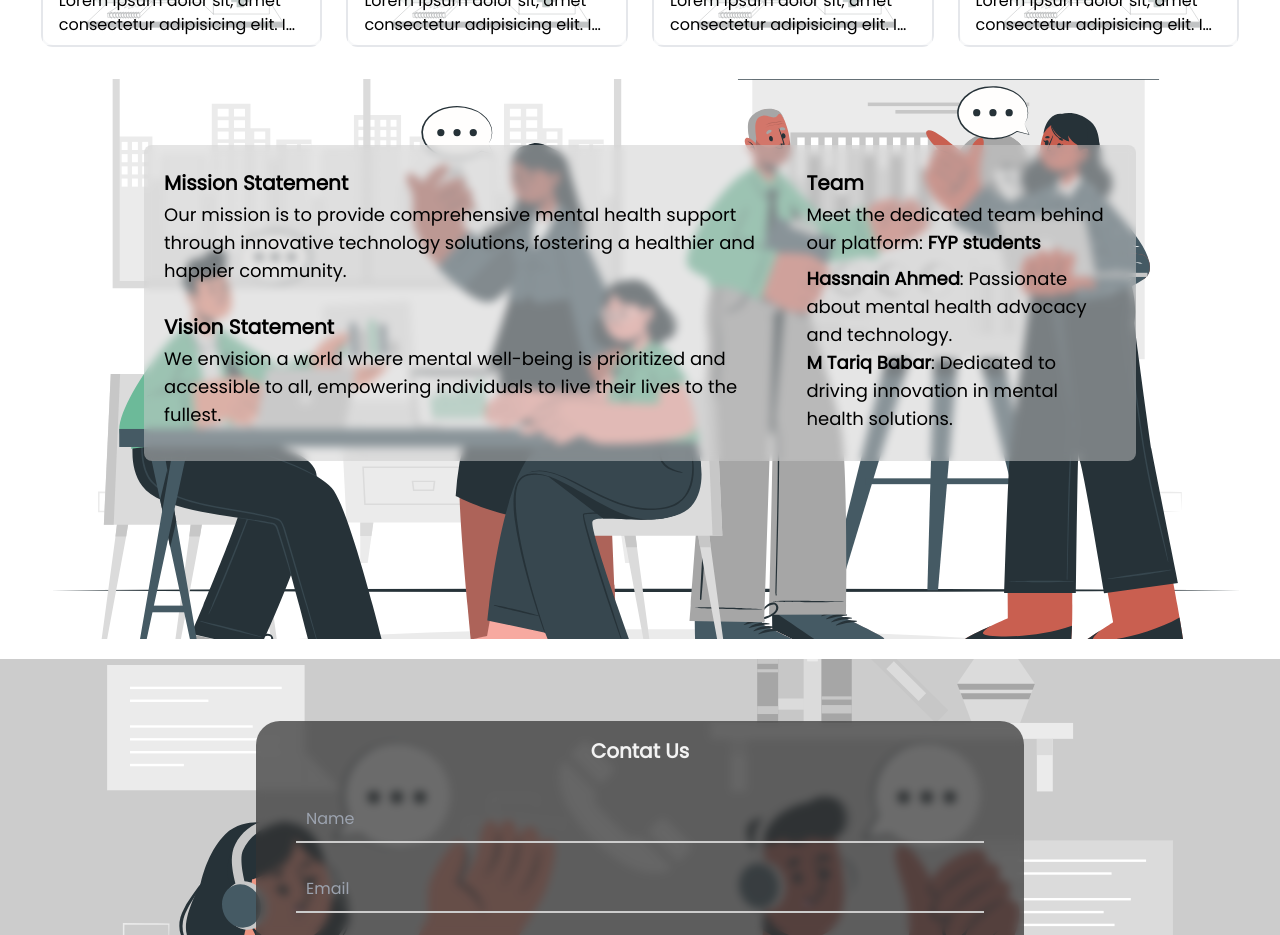
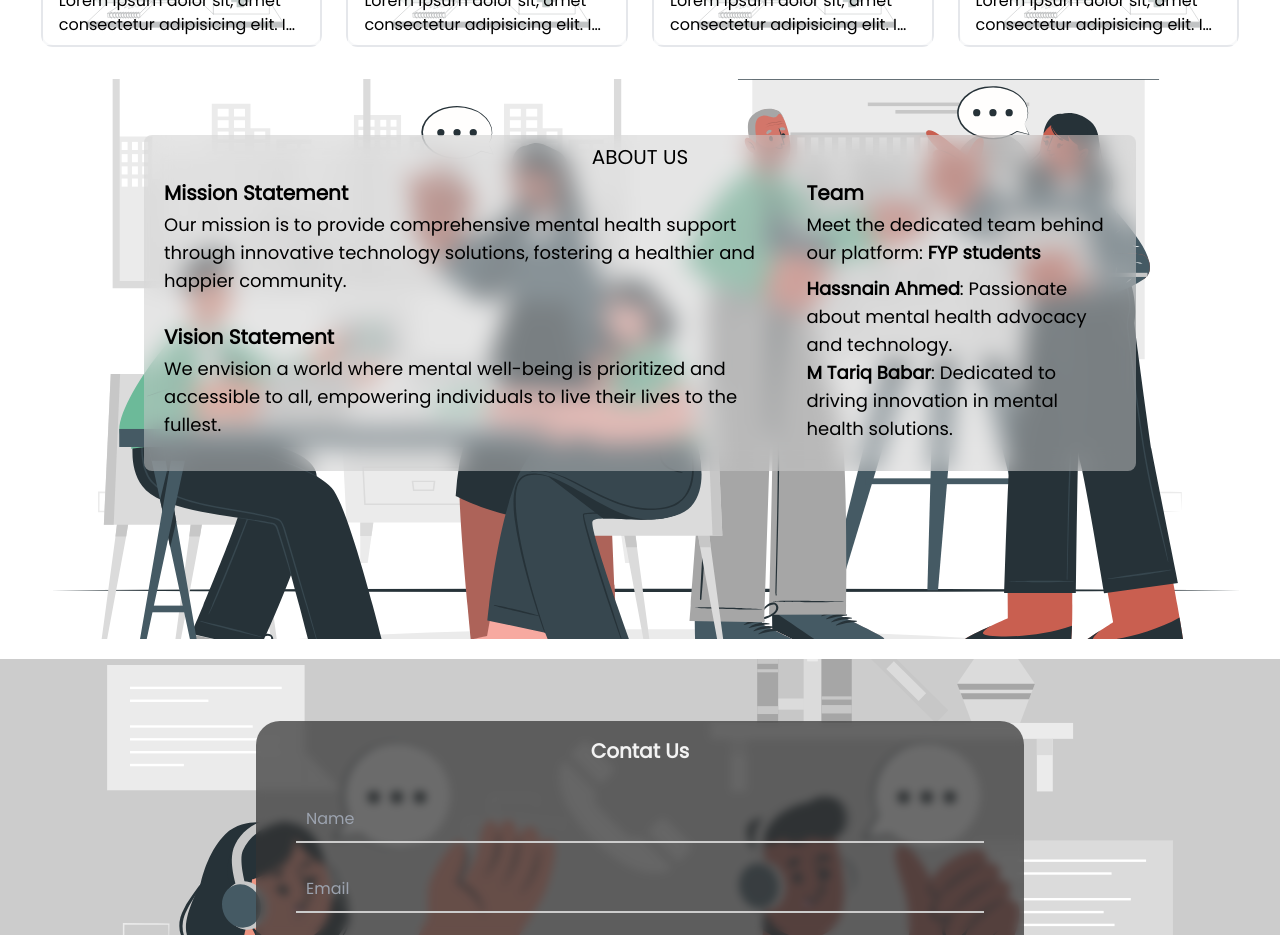
Before and after one commit to Hassnain-Ahmed/MHES-frontend, a React (Vite) app: page / in a window 1280 px wide. Shown: the part 920-1855 px from the top of the page. Built offline with nearby package versions, Linux system fonts and the light colour scheme.

Commit message:
Component Completed

```diff
--- a/src/components/Aboutus.jsx
+++ b/src/components/Aboutus.jsx
@@ -12,7 +12,8 @@ const Aboutus = (props) => {
             </div>
 
             <div className="absolute top-0 md:top-[-10%] left-0 w-full h-full p-5 flex justify-center items-center">
-                <div className="md:flex justify-around gap-10 w-full md:w-[80%] bg-[#cccccc81] backdrop-blur-sm p-5 rounded-lg">
+                <div className="relative md:flex justify-around gap-10 w-full md:w-[80%] bg-[#cccccc81] backdrop-blur-md p-5 rounded-lg pt-10">
+                    <h1 className="absolute top-2 text-xl">ABOUT US</h1>
                     <div>
                         <h1 className="font-bold text-xl my-1">Mission Statement</h1>
                         <p className="text-lg">Our mission is to provide comprehensive mental health support through innovative technology solutions, fostering a healthier and happier community.</p>
```
